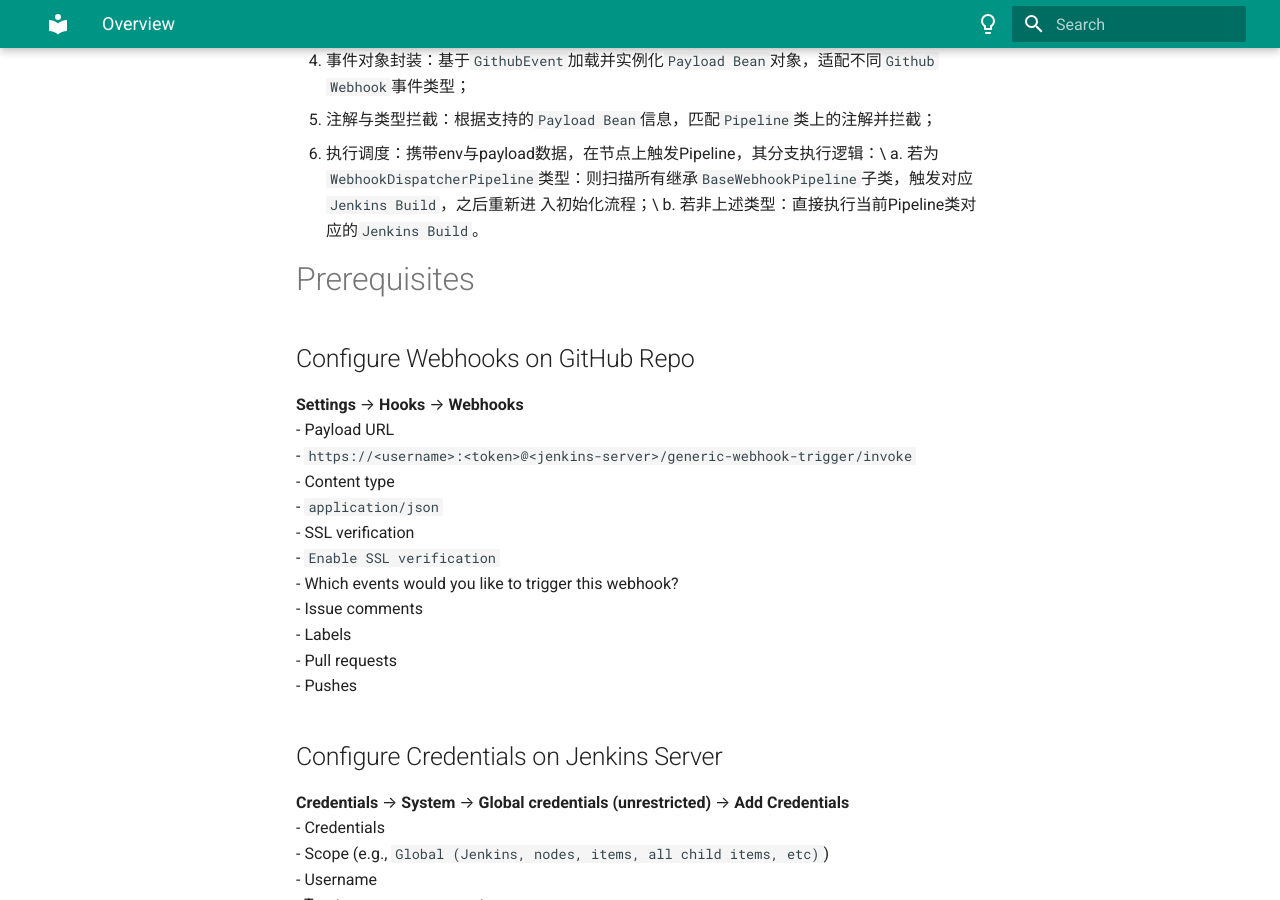
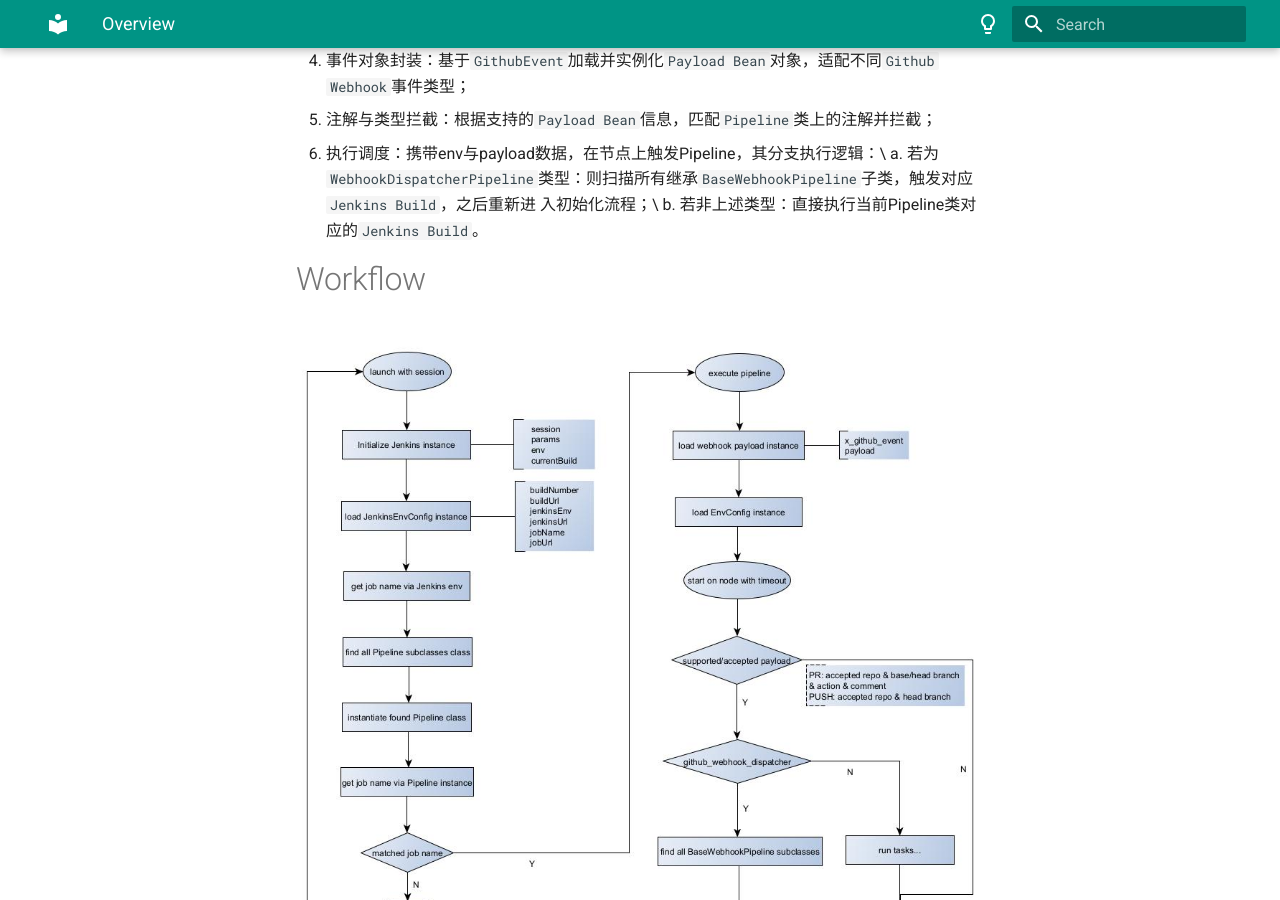
Before and after one commit to zhouushe/notes, an MkDocs documentation site: the page built from docs/jenkins_pipeline_framework.md, in a window 1280 px wide and 900 px high, scrolled down 306 px. Built offline with MkDocs 1.6.1 and Material for MkDocs 9.7.7, drawn with Linux system fonts in a browser that asks for light colours.

Commit message:
Update jenkins_pipeline_framework.md

```diff
--- a/docs/jenkins_pipeline_framework.md
+++ b/docs/jenkins_pipeline_framework.md
@@ -8,6 +8,9 @@
   a. 若为`WebhookDispatcherPipeline`类型：则扫描所有继承`BaseWebhookPipeline`子类，触发对应`Jenkins Build`，之后重新进
 入初始化流程；\
   b. 若非上述类型：直接执行当前Pipeline类对应的`Jenkins Build`。
+
+# Workflow
+![Jenkins Pipeline Workflow](images/jenkins/jenkins_pipeline_workflow.jpg)
 
 # Prerequisites
 
```
